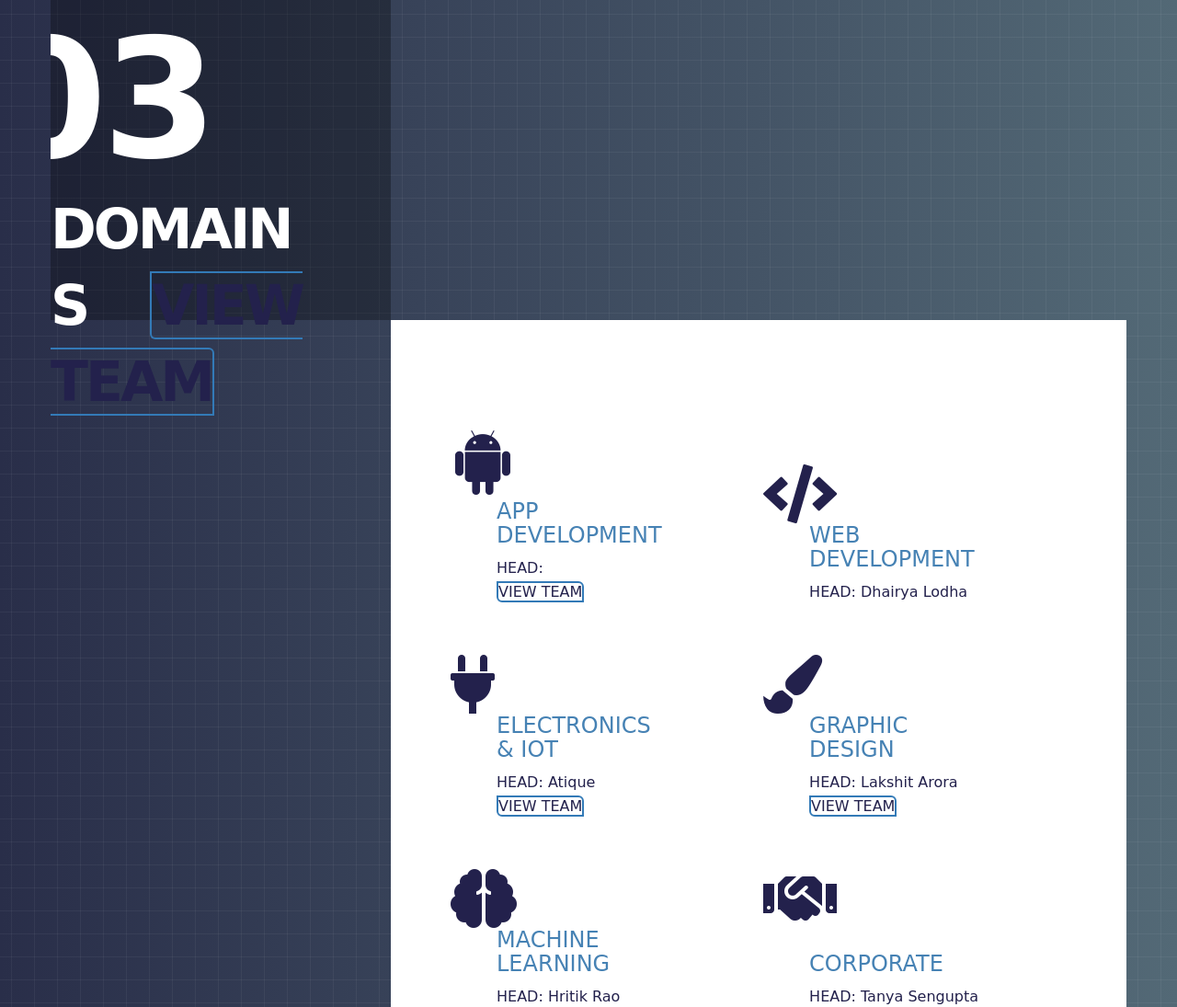
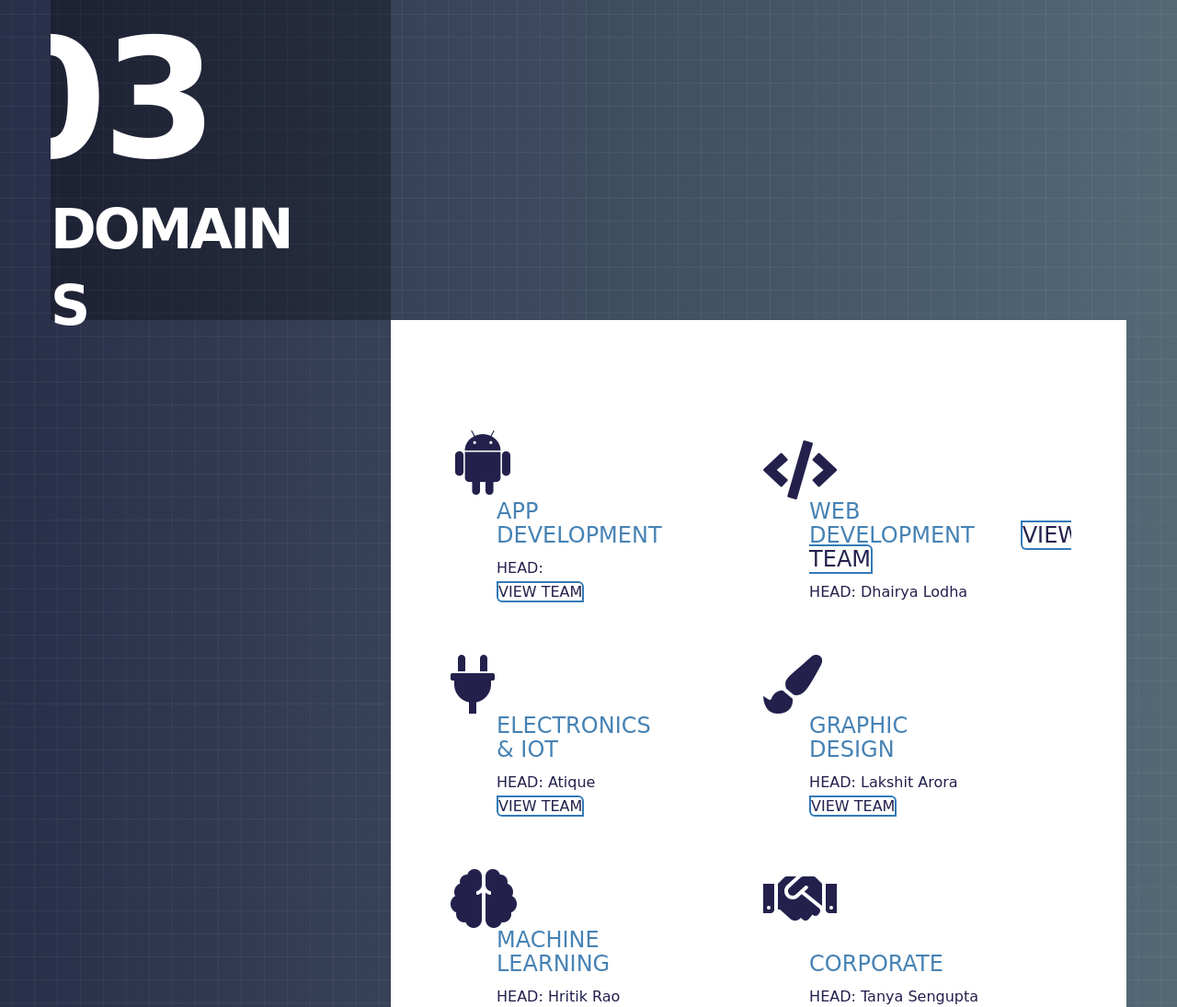
Before and after one commit to mkenwey/ARLW, a plain HTML site: page index.html in a window 1280 px wide. Shown: the part 3289-4384 px from the top of the page at 92% size. Drawn offline with Linux system fonts and the light colour scheme; a web font is replaced by a local one.

Commit message:
Update index.html

```diff
--- a/index.html
+++ b/index.html
@@ -212,7 +212,7 @@ xmlns:xlink="http://www.w3.org/1999/xlink" x="0px" y="0px"
                     <div class="section-num">
                         <span >03</span>
                     </div>
-                    <h2 class="entry-title" >Domains     <a href="./single-portfolio2.html" style="border: 2px solid #337ab7;border-top-right-radius: 6px;border-bottom-left-radius: 6px;margin-left: 50px;">VIEW TEAM</a></h2>
+                    <h2 class="entry-title" >Domains</h2>
                 </div>
                 <div class="section-content-holder right a">
                     <div class="content-wrapper">
@@ -238,7 +238,7 @@ xmlns:xlink="http://www.w3.org/1999/xlink" x="0px" y="0px"
                                     </div>
                                     <div class="service-holder ">
                                         <div class="service-content-holder">
-                                            <span class="fas fa-4x fa-code"></span><div class="service-title">WEB DEVELOPMENT</div>
+                                            <span class="fas fa-4x fa-code"></span><div class="service-title">WEB DEVELOPMENT<a href="./single-portfolio2.html" style="border: 2px solid #337ab7;border-top-right-radius: 6px;border-bottom-left-radius: 6px;margin-left: 50px;">VIEW TEAM</a></div>
                                             <div class="service-content">
                                                 HEAD: Dhairya Lodha<br />
                                             </div>
```
